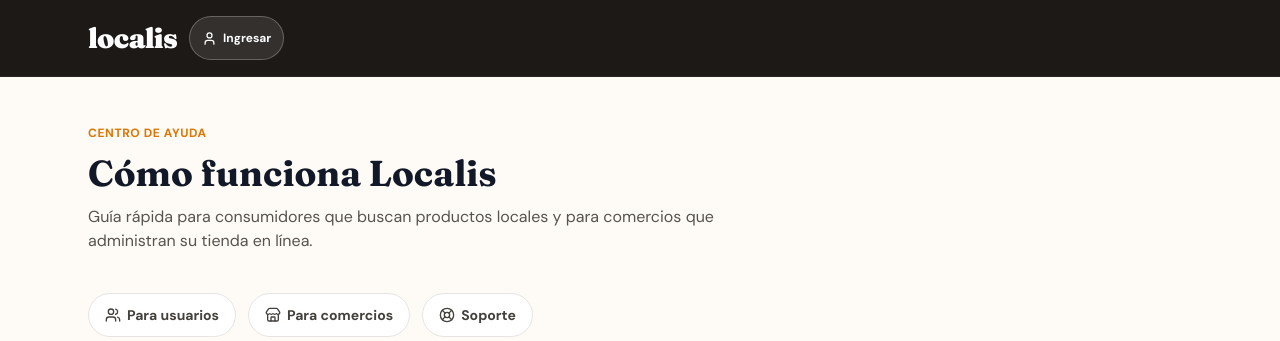
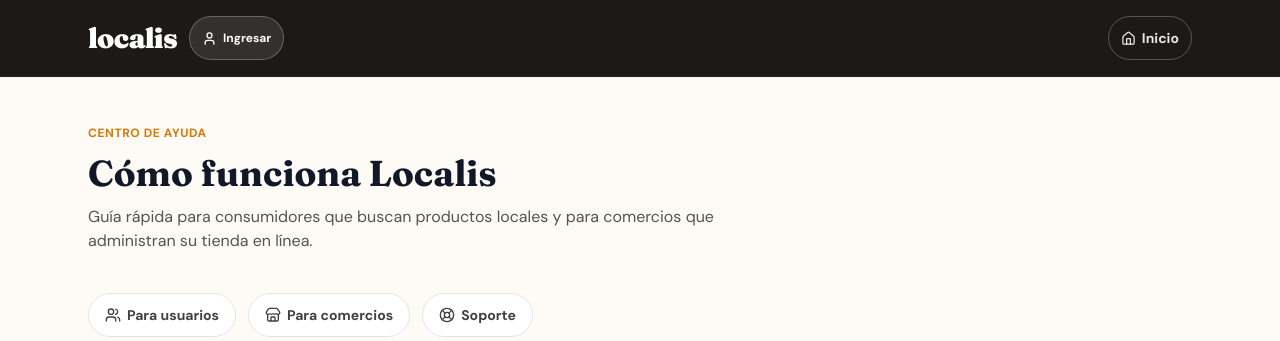
Before and after one commit to yahyadiab666-eng/localis, a Flask app: page /ayuda in a window 1280 px wide. Shown: the top 341 px of the page. Run offline with Flask 3, Linux system fonts and the light colour scheme; some libraries are stand-ins or nearby versions.

Commit message:
fix: implementar sticky header, footer en tienda publica y mejorar navegacion de usuarios

```diff
--- a/templates/como_funciona.html
+++ b/templates/como_funciona.html
@@ -19,8 +19,8 @@
   {# Contexto por SECCIÓN, no por rol: "Cómo funciona" es una página pública y
      usa SIEMPRE la barra pública, aunque el usuario sea comerciante. Así no se
      arrastran botones ni menús del panel de comercio. #}
-  <header class="w-full bg-stone-900 border-b border-stone-800">
-    <nav class="guia-ayuda-nav flex items-center justify-between px-4 sm:px-6 py-3 sm:py-4 max-w-6xl w-full mx-auto gap-3">
+  <header class="publico-header sticky top-0 z-50 w-full bg-stone-900 border-b border-stone-800 shadow-sm">
+    <nav class="guia-ayuda-nav px-4 sm:px-6 py-3 sm:py-4 max-w-6xl w-full mx-auto">
       {% include 'partials/nav_cliente.html' %}
     </nav>
   </header>
--- a/templates/partials/nav_cliente.html
+++ b/templates/partials/nav_cliente.html
@@ -1,11 +1,17 @@
 {# =========================================================
    Barra de navegación pública con avatar / menú de cliente.
    Se incluye DENTRO del <nav> de cada plantilla pública (texto claro).
+   Devuelve un único contenedor con layout propio (flex + wrap) para que
+   funcione igual en cualquier <nav> que lo incluya.
    No toca el panel de comercio (nav_comercio.html se mantiene intacto).
    ========================================================= #}
+<div class="nav-cliente-root flex items-center justify-between gap-2 sm:gap-3 flex-wrap w-full">
+
+  <!-- Marca + acceso/avatar -->
   <div class="flex items-center gap-2 sm:gap-3 min-w-0">
     <a href="{{ url_for('index') }}"
-     class="font-display text-white text-2xl sm:text-[28px] font-black tracking-tight shrink-0">localis</a>
+       class="font-display text-white text-2xl sm:text-[28px] font-black tracking-tight shrink-0"
+       aria-label="Ir al inicio">localis</a>
 
     {% if usuario_id %}
     {# Avatar del cliente junto al logo (esquina superior izquierda). #}
@@ -30,6 +36,11 @@
           <p class="text-sm font-bold text-stone-900 truncate">{{ username or 'Usuario' }}</p>
           <p class="text-[11px] text-stone-400 truncate">{{ correo or '' }}</p>
         </div>
+
+        {# Retorno explícito al inicio también dentro del menú de cuenta. #}
+        <a href="{{ url_for('index') }}" class="flex items-center gap-2 px-4 py-2.5 text-sm text-stone-700 hover:bg-stone-50">
+          <i data-lucide="home" style="width:15px;height:15px;"></i> Inicio
+        </a>
 
         {% if es_admin %}
         <a href="{{ url_for('panel_admin') }}" class="flex items-center gap-2 px-4 py-2.5 text-sm text-stone-700 hover:bg-stone-50">
@@ -67,13 +78,40 @@
     {% endif %}
   </div>
 
+  <!-- Acciones de navegación (el lado derecho nunca queda vacío: "Inicio" siempre) -->
+  <div class="flex items-center gap-2 sm:gap-3 flex-wrap justify-end">
+    <a href="{{ url_for('index') }}"
+       class="btn-touch inline-flex items-center gap-1.5 px-3 py-2 rounded-full text-xs sm:text-sm font-semibold text-white/90 border border-white/25 hover:bg-white/10 transition"
+       aria-label="Ir al inicio" aria-current="page">
+      <i data-lucide="home" style="width:15px;height:15px;"></i>
+      <span>Inicio</span>
+    </a>
+
     {# En la propia guía el botón "Cómo funciona" es redundante: se oculta. #}
     {% if nav_activo != 'ayuda' %}
-<div class="flex items-center gap-2 sm:gap-3 flex-wrap justify-end">
     <a href="{{ url_for('como_funciona') }}"
-     class="btn-touch px-3 py-2 rounded-full text-xs sm:text-sm font-semibold text-white/90 border border-white/25 hover:bg-white/10 transition">Cómo funciona</a>
+       class="btn-touch inline-flex items-center gap-1.5 px-3 py-2 rounded-full text-xs sm:text-sm font-semibold text-white/90 border border-white/25 hover:bg-white/10 transition">
+      <i data-lucide="help-circle" style="width:15px;height:15px;"></i>
+      <span>Cómo funciona</span>
+    </a>
+    {% endif %}
+
+    {# Acceso directo y visible al panel para usuarios con negocio. #}
+    {% if es_admin %}
+    <a href="{{ url_for('panel_admin') }}"
+       class="btn-touch inline-flex items-center gap-1.5 px-3 py-2 rounded-full text-xs sm:text-sm font-semibold text-amber-300 border border-amber-300/40 hover:bg-amber-400/10 transition">
+      <i data-lucide="shield" style="width:15px;height:15px;"></i>
+      <span>Panel admin</span>
+    </a>
+    {% elif es_comerciante %}
+    <a href="{{ url_for('panel_comercio') }}"
+       class="btn-touch inline-flex items-center gap-1.5 px-3 py-2 rounded-full text-xs sm:text-sm font-semibold text-amber-300 border border-amber-300/40 hover:bg-amber-400/10 transition">
+      <i data-lucide="layout-dashboard" style="width:15px;height:15px;"></i>
+      <span>Mi panel</span>
+    </a>
+    {% endif %}
   </div>
-{% endif %}
+</div>
 
 <script>
   (function () {
--- a/templates/perfil.html
+++ b/templates/perfil.html
@@ -16,8 +16,8 @@
 </head>
 <body class="w-full min-h-screen flex flex-col" style="background: rgb(254, 251, 246);">
 
-  <header class="bg-stone-900 text-white">
-    <nav class="max-w-6xl mx-auto px-6 py-4 flex items-center justify-between">
+  <header class="publico-header sticky top-0 z-50 bg-stone-900 text-white shadow-sm">
+    <nav class="max-w-6xl mx-auto px-4 sm:px-6 py-3 sm:py-4 w-full">
       {% include 'partials/nav_cliente.html' %}
     </nav>
   </header>
```
Also changed, not shown: templates/tienda_publica.html (+26 -4 lines). Lines whose indentation alone changed are shown as unchanged.
